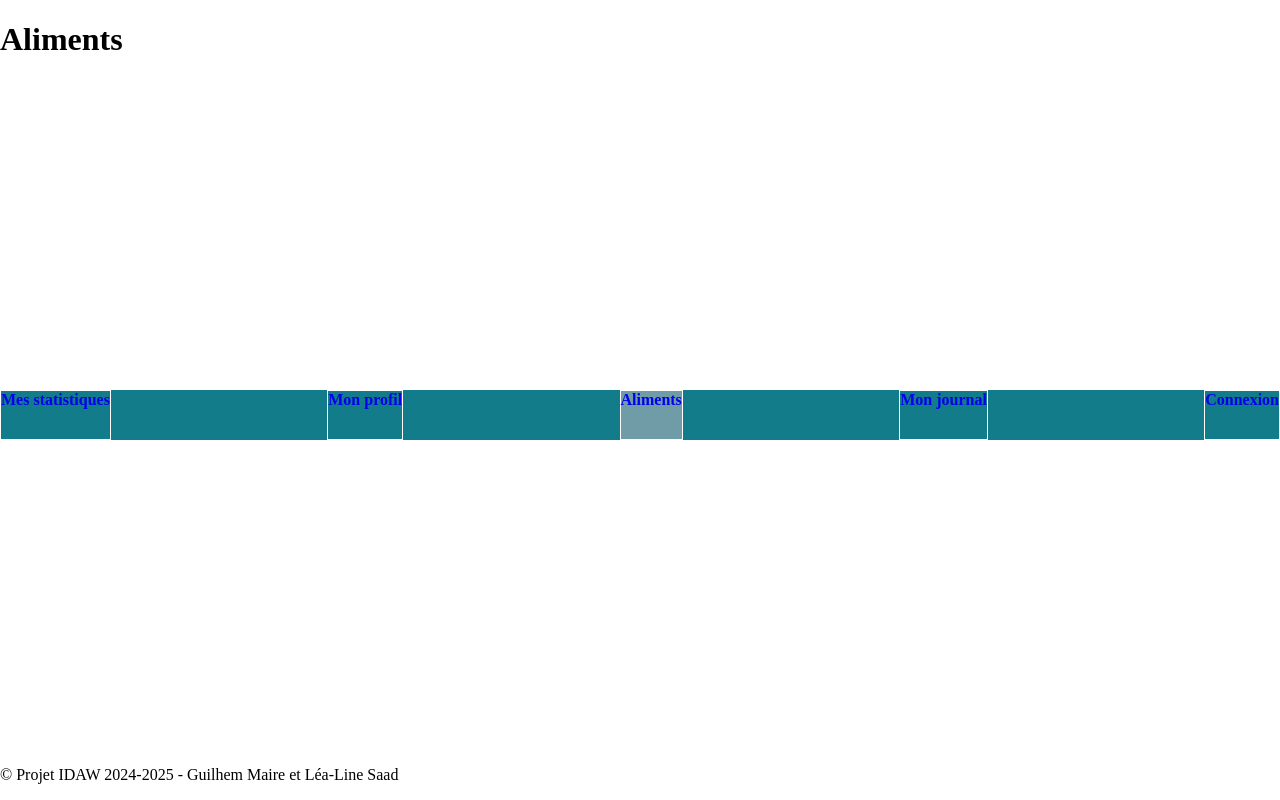
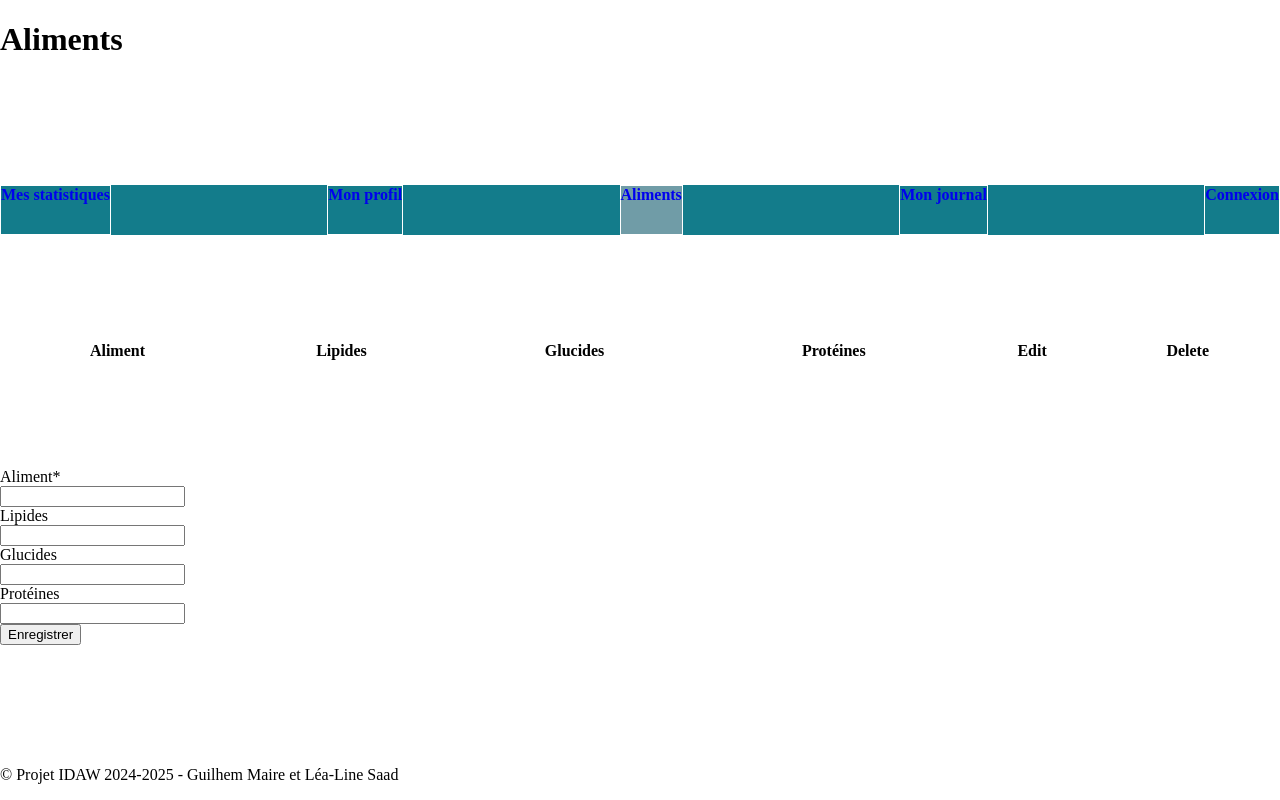
Before and after one commit to lealinehocine/Projet_MAIRE_SAAD, a PHP site: page /IDAW/index.php?page=aliments in a window 1280 px wide. Run offline with PHP 8.4, Linux system fonts and the light colour scheme; lists and menus that the app fills with data are empty.

Commit message:
page aliments commencée

```diff
--- a/application_manger_mieux/frontend/aliments.php
+++ b/application_manger_mieux/frontend/aliments.php
@@ -1,3 +1,60 @@
-<!-- page affichant les aliments de la base avec la possibilité d’en ajouter, d’en supprimer,
-de les modifier, ... Attention, comme il est possible d’avoir un grand nombre d’aliments en
-base, il est important de prévoir une pagination.: CRUD + datatables -->
+<!-- page affichant les aliments de la base avec la possibilité d’en ajouter, d’en supprimer,de les modifier :
+CRUD + datatables (avec pagination car bcp d'aliments dans la base)-->
+
+
+<!-- Voir quelles caractéristiques on garde : lipides, calories etc... -->
+<table>
+    <thead>
+        <tr>
+            <th scope="col">Aliment</th>
+            <th scope="col">Lipides</th>
+            <th scope="col">Glucides</th>
+            <th scope="col">Protéines</th>
+            <th scope="col">Edit</th>
+            <th scope="col">Delete</th>
+        </tr>
+    </thead>
+    <tbody>
+    </tbody>
+</table>
+
+<form id="addStudentForm" action="" onsubmit="onFormSubmit();">
+    <div class="form-group row">
+        <label for="inputNomAliment" class="col-sm-2 col-form-label">Aliment*</label>
+        <div class="col-sm-3">
+            <input type="text" class="form-control" id="inputNomAliment" >
+        </div>
+    </div>
+
+    <div class="form-group row">
+        <label for="inputLipides" class="col-sm-2 col-form-label">Lipides</label>
+        <div class="col-sm-3">
+            <input type="text" class="form-control" id="inputLipides" >
+        </div>
+    </div>
+
+    <div class="form-group row">
+    <label for="inputGlucides" class="col-sm-2 col-form-label">Glucides</label>
+        <div class="col-sm-2">
+        <input type="text" class="form-control" id="inputGlucides" >
+        </div>
+    </div>
+
+    <div class="form-group row">
+    <label for="inputProtéines" class="col-sm-2 col-form-label">Protéines</label>
+        <div class="col-sm-2">
+        <input type="text" class="form-control" id="inputProtéines" >
+        </div>
+    </div>
+
+    <div class="form-group row">
+        <span class="col-sm-2"></span>
+        <div class="col-sm-2">
+            <button type="submit" class="btn btn-primary form-control">Enregistrer</button>
+        </div>
+    </div>
+
+</form>
+
+
+<!-- script à faire (cf brouillon) -->
--- a/application_manger_mieux/frontend/css/style1.css
+++ b/application_manger_mieux/frontend/css/style1.css
@@ -1,5 +1,7 @@
 /* Barre de menu à corriger : centrer texte + disposition et taille des "cases" + couleurs et police */
 /* Disposition générale de la page à faire */
+
+/*ou alors utiliser un theme bootstrap?*/
 
 body{
     display: flex;
--- a/application_manger_mieux/frontend/dashboard.php
+++ b/application_manger_mieux/frontend/dashboard.php
@@ -9,4 +9,4 @@ tableau de bord synthétique à l’utilisateur afin de l’alerter sur les reco
 pas. -->
 
 
-<p>A faire</p>
+<p>TEST</p>
--- a/application_manger_mieux/frontend/template_header.php
+++ b/application_manger_mieux/frontend/template_header.php
@@ -3,5 +3,9 @@
 <head>
 <title>iMangerMieux Maire Saad</title>
 <link rel="stylesheet" href="./css/style1.css" type="text/css" media="screen" title="default" charset="utf-8" />
+
+<!-- <link rel="stylesheet" href="../dataTables/datatables.css" />
+    <script src="https://code.jquery.com/jquery-3.4.1.min.js" crossorigin="anonymous"></script>
+    <script src="../dataTables/datatables.js"></script> -->
 </head>
 <body>
```
Also changed, not shown: application_manger_mieux/frontend/config.php (+10 -0 lines).
